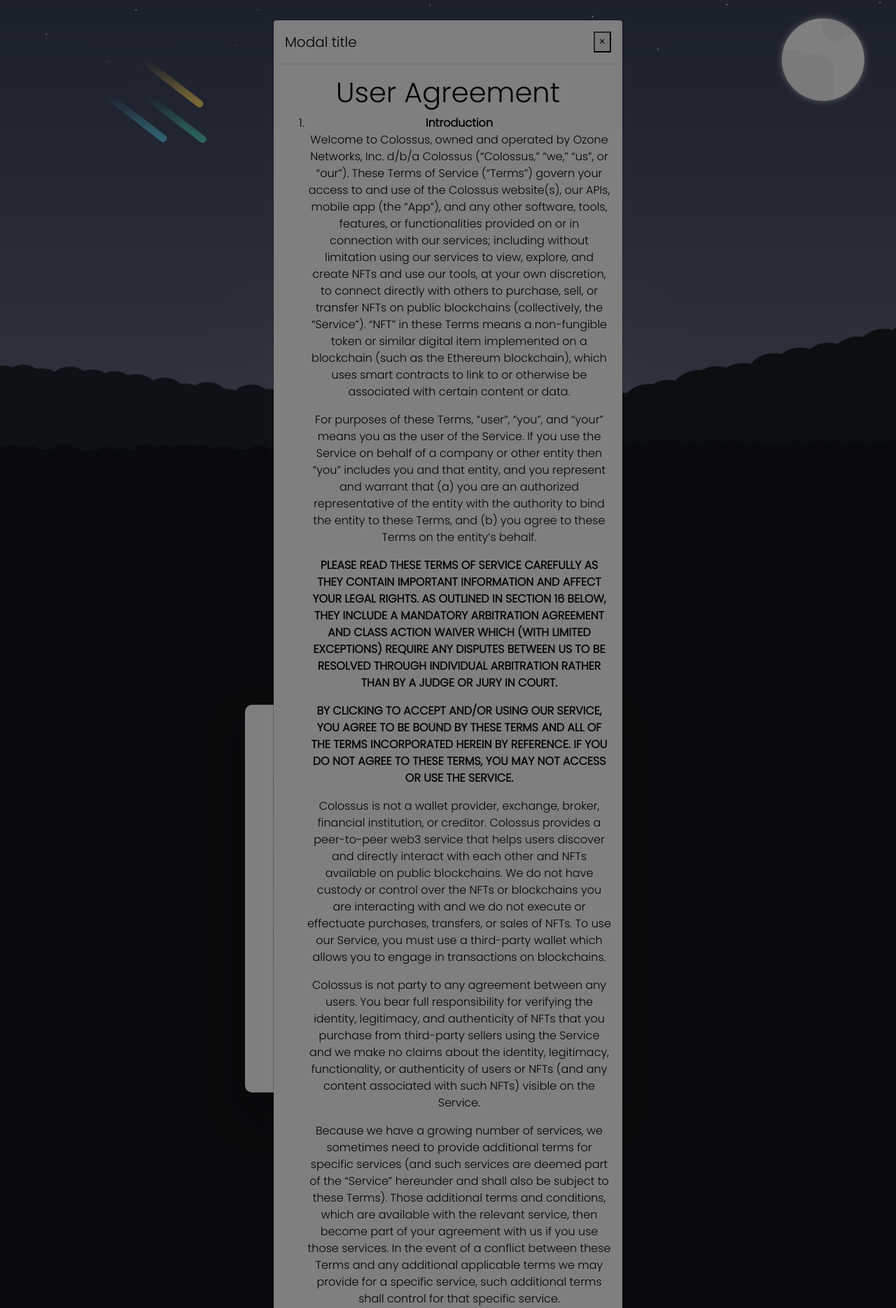
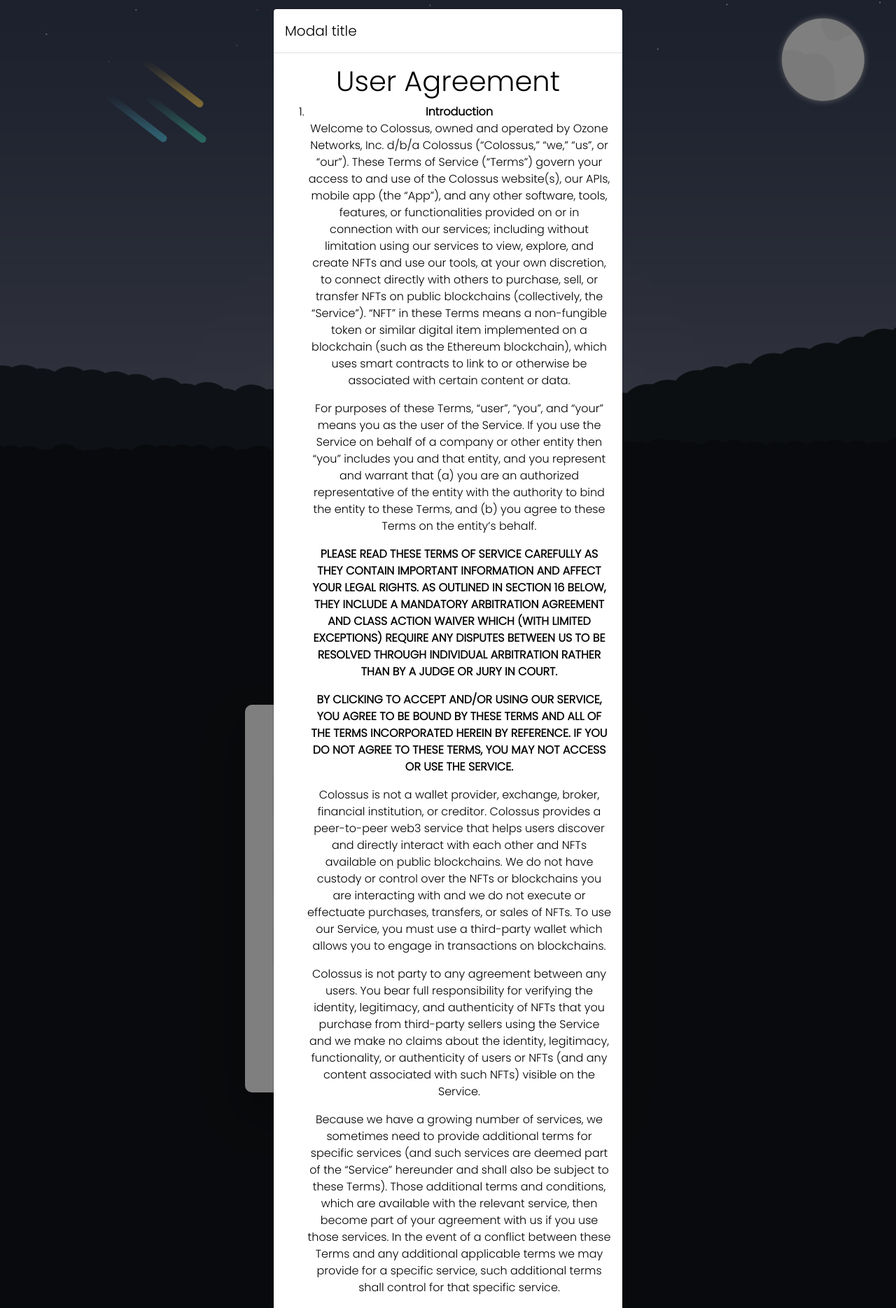
Before and after one commit to KOSTEN19/colossus, a Django app: page /registory/ in a window 1280 px wide, after a click on "privacy licence". Shown: the part 16-1885 px from the top of the page at 70% size. Run offline with Django 4.2, Linux system fonts and the light colour scheme; some libraries are stand-ins or nearby versions; some web fonts are replaced.

Commit message:
css bug fix

```diff
--- a/website/templates/register.html
+++ b/website/templates/register.html
@@ -1,9 +1,41 @@
 {% include 'header.html' %}
 {% include 'style/login_register_style.html' %}
 
-<style>
-    *{
+
+<script>
+
+
+  function sayHello() {
+
+    element = document.getElementById('style');
+  element.innerHTML=``
+  }
+
+  setTimeout(sayHello, 900);
+  //element = document.getElementById('style');
+  //element.innerHTML=`color : green`
+
+
+  </script>
+  <style>
+      *{
         color: black;
+    }
+  </style>
+<style id = 'style'>
+
+    @-webkit-keyframes fadeInDown {
+        0% {
+
+            -webkit-transform: translate3d(0, -100%, 0);
+            transform: translate3d(0, -100%, 0);
+        }
+
+        100% {
+
+            -webkit-transform: none;
+            transform: none;
+        }
     }
 </style>
 <body>
@@ -19,7 +51,7 @@
                 {% endfor %}
     <div>
 
-        <input class="form-check-input" type="checkbox"> I have read </input>
+        <input required class="form-check-input" type="checkbox"> I have read </input>
 <p type="button" data-toggle="modal" data-target="#exampleModalLong" style = "color: blue;">
   privacy licence
   </p>
@@ -30,8 +62,8 @@
       <div class="modal-content">
         <div class="modal-header">
           <h5 class="modal-title" id="exampleModalLongTitle">Modal title</h5>
-          <button type="button" class="close" data-dismiss="modal" aria-label="Close">
-            <span aria-hidden="true">&times;</span>
+
+
           </button>
         </div>
         <div class="modal-body">
@@ -40,8 +72,8 @@
         </div>
         </div>
         <div class="modal-footer">
-          <button type="button" class="btn btn-secondary" data-dismiss="modal">Close</button>
-          <button type="button" class="btn btn-primary">Save changes</button>
+
+          <button type="button" class="btn btn-primary">Close</button>
         </div>
       </div>
     </div>
--- a/website/templates/style/login_register_style.html
+++ b/website/templates/style/login_register_style.html
@@ -179,19 +179,7 @@
         animation-fill-mode: both;
     }
 
-    @-webkit-keyframes fadeInDown {
-        0% {
 
-            -webkit-transform: translate3d(0, -100%, 0);
-            transform: translate3d(0, -100%, 0);
-        }
-
-        100% {
-
-            -webkit-transform: none;
-            transform: none;
-        }
-    }
 
 
 
```
Also changed, not shown: website/templates/login.html (+16 -0 lines).
